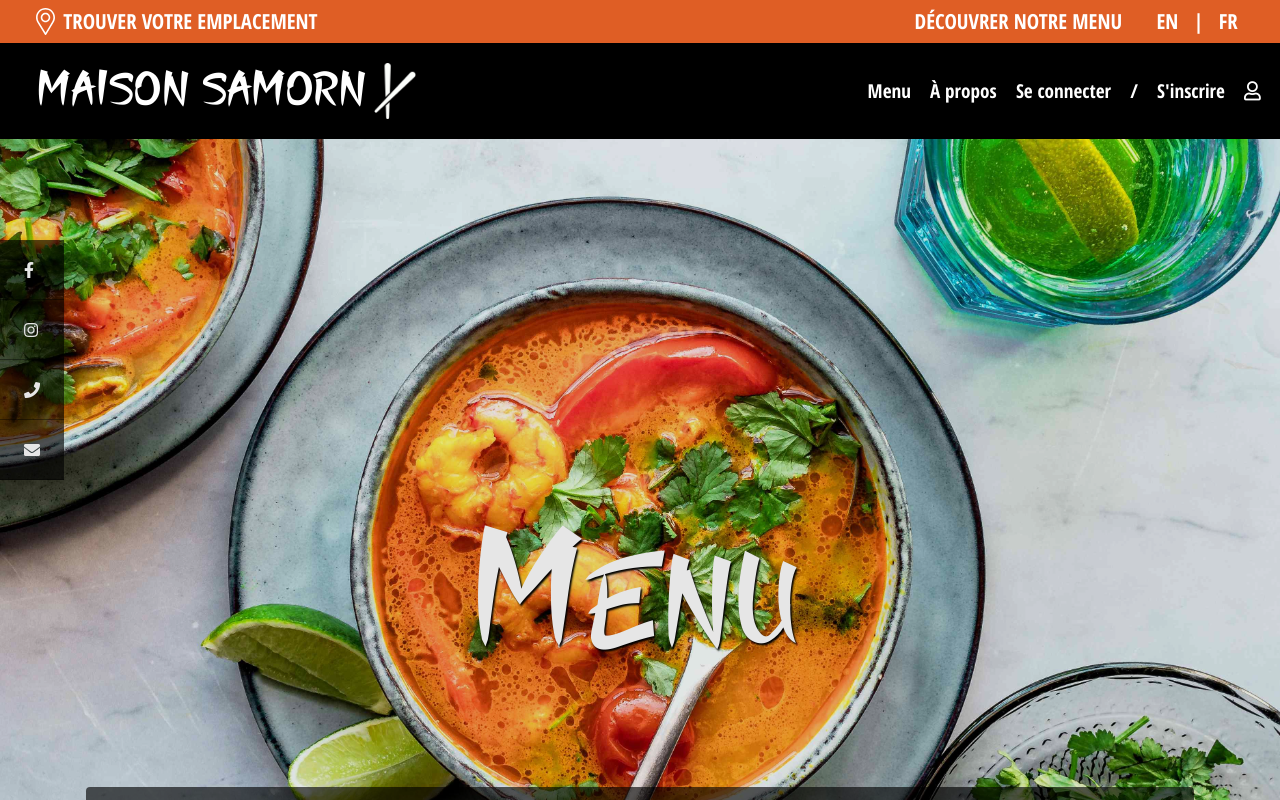
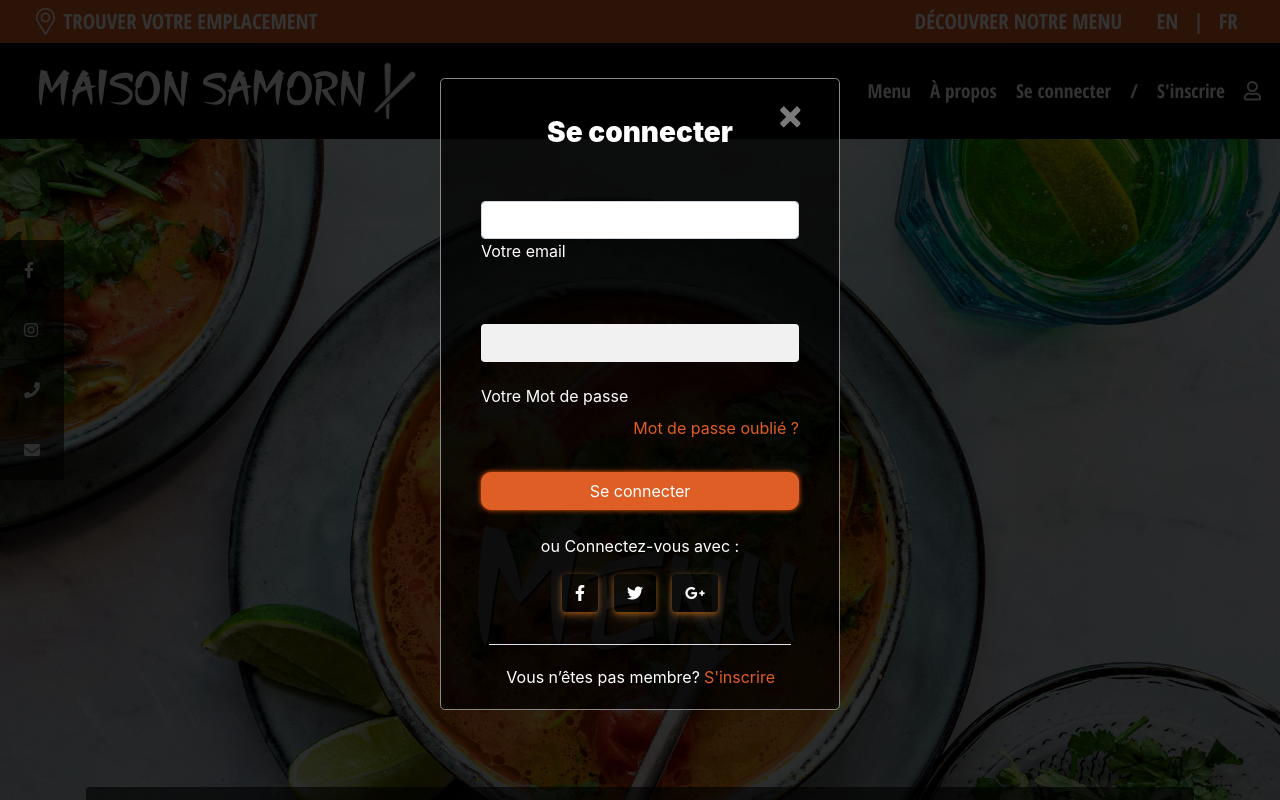
Before and after one commit to uwponcel/maison-samorn, a website: page public/index.html in a window 1280 px wide. Both pictures are taken after a click on the link "Se connecter". Shown: the top 800 px of the page. Drawn offline with nearby package versions, Linux system fonts and the light colour scheme.

Commit message:
ajout du form connecter et correction form s'inscrire

```diff
--- /dev/null
+++ b/public/css/modal/modal-connection.css
@@ -0,0 +1,59 @@
+.form-elegant .font-small {
+    font-size: 1rem;
+}
+
+.form-elegant .z-depth-1a {
+    -webkit-box-shadow: 0 2px 5px 0 rgba(248, 246, 245, 0.26), 0 4px 12px 0 rgba(240, 229, 219, 0.25);
+    box-shadow: 0 2px 5px 0 rgba(248, 120, 0, 0.459), 0 4px 12px 0 rgba(254, 192, 121, 0.25);
+}
+
+.form-elegant .z-depth-1-half,
+.form-elegant .btn:hover {
+    -webkit-box-shadow: 0 5px 11px 0 rgba(255, 161, 85, 0.28), 0 4px 15px 0 rgba(255, 160, 36, 0.15);
+    box-shadow: 0 5px 11px 0 rgba(238, 143, 0, 0.425), 0 4px 15px 0 rgba(245, 147, 19, 0.315);
+}
+
+.form-elegant .modal-header {
+    border-bottom: none;
+}
+
+.modal-dialog .form-elegant .btn .fab {
+    color: white!important;
+}
+
+.form-elegant .modal-body, .form-elegant .modal-footer {
+    font-weight: 400;
+}
+
+
+#ConnectionModal h3 {
+    color: white;
+}
+#ConnectionModal p {
+    color: white;
+}
+
+#ConnectionModal label {
+    color:white;
+}
+#ConnectionModal a {
+    color:#df5e25;
+}
+
+
+#connecterButton {
+    background-color:#df5e25;
+    color: white;
+    box-shadow: 0 0 5px rgb(250, 92, 0);
+    border-radius: 10px;
+}
+#connecterButton:hover{
+    background-color:#b93c06;
+    box-shadow: 0 0 5px rgb(255, 100, 10);
+}
+.close span{
+    float: right;
+}
+.close span:hover{
+    color:#df5e25;
+}
--- a/public/css/modal/modal-signup.css
+++ b/public/css/modal/modal-signup.css
@@ -55,13 +55,13 @@ button:hover {
   width: 100%; /* Full width */
   height: 100%; /* Full height */
   overflow: auto; /* Enable scroll if needed */
-  background-color:rgba(0, 0, 0, 0.685);
+  background-color:rgba(0, 0, 0, 0.801);
   padding-top: 50px;
 }
 
 /* Modal Content/Box */
 .modal-content {
-  background-color: rgba(0, 0, 0, 0.63);
+  background-color: rgba(0, 0, 0, 0.733);
   margin: 5% auto 15% auto; /* 5% from the top, 15% from the bottom and centered */
   border: 1px solid #888;
   width: 80%; /* Could be more or less, depending on screen size */
@@ -107,6 +107,7 @@ hr {
   color:white;
 }
 
+
 /* Change styles for cancel button and signup button on extra small screens */
 @media screen and (max-width: 300px) {
   .cancelbtn, .signupbtn {
--- a/public/index.html
+++ b/public/index.html
@@ -1,6 +1,5 @@
 <!DOCTYPE html>
 <html lang="en">
-
   <head>
     <!--Required meta tag-->
     <meta charset="UTF-8" />
@@ -8,7 +7,10 @@
     <title>Maison Samorn</title>
 
     <!--Font Awesome Icons-->
-  <link rel="stylesheet" href="https://use.fontawesome.com/releases/v5.15.1/css/all.css" />
+    <link
+      rel="stylesheet"
+      href="https://use.fontawesome.com/releases/v5.15.1/css/all.css"
+    />
 
     <!--Bootstrap Stylesheets-->
     <link href="/css/bootstrap.min.css" rel="stylesheet" />
@@ -20,6 +22,7 @@
     <link href="css/social-bar.css" rel="stylesheet" />
     <link href="css/inscription-form.css" rel="stylesheet" />
     <link href="css/modal/modal-signup.css" rel="stylesheet" />
+    <link href="css/modal/modal-connection.css" rel="stylesheet" />
   </head>
 
   <body>
@@ -28,7 +31,10 @@
       <div class="nav-container">
         <div class="top-nav">
           <div class="emplacement">
-          <img src="./img/nav-bar/map-pinpoint.svg" alt="Find your location" />
+            <img
+              src="./img/nav-bar/map-pinpoint.svg"
+              alt="Find your location"
+            />
             <a href="#">Trouver votre emplacement</a>
           </div>
           <div class="menu-langues">
@@ -43,12 +49,12 @@
         <div class="bottom-nav">
           <div class="logo">
             <span class="logo-text">MAISON SAMORN</span>
-          <img src="./img/nav-bar/chopsticks.png" />
+            <img src="./img/nav-bar/chopsticks.png" alt="" />
           </div>
           <div class="bottom-nav-right" id="myLink">
             <a href="#">Menu</a>
             <a href="#">À propos</a>
-          <a href="#" id="connectButton">Se connecter</a>
+            <a href="#" id="navConnectionButton">Se connecter</a>
             <a href="#" class="spaceBarFix">/</a>
             <a href="#" id="navSignUpButton">S'inscrire</a>
             <a href="#" id="myAccount">
@@ -63,38 +69,182 @@
         </div>
       </div>
       <!-- Modal Signup Form -->
-    <div id="myModal" class="modal">
+      <div id="SignUpModal" class="modal">
         <form class="modal-content">
           <div class="container">
             <h1>S'inscrire</h1>
+            <button
+                type="button"
+                class="close"
+                data-dismiss="modal"
+                aria-label="Close"
+              >
+                <span aria-hidden="true">&times;</span>
+            </button>
             <p>Veuillez remplir ce formulaire pour créer un compte.</p>
             <hr />
             <label><b>Email</b></label>
-          <input type="text" placeholder="Entrez votre email" name="email" required />
+            <input
+              type="text"
+              placeholder="Entrez votre email"
+              name="email"
+              required
+            />
 
             <label><b>Mot de passe</b></label>
-          <input type="password" placeholder="Entrer un mot de passe" name="psw" required />
+            <input
+              type="password"
+              placeholder="Entrer un mot de passe"
+              name="psw"
+              required
+            />
 
             <label><b>Confirmation du Mot de passe</b></label>
-          <input type="password" placeholder="Répéter le mot de passe" name="psw-repeat" required />
+            <input
+              type="password"
+              placeholder="Répéter le mot de passe"
+              name="psw-repeat"
+              required
+            />
 
             <label>
-            <input type="checkbox" checked="checked" name="remember" style="margin-bottom: 15px" />
+              <input
+                type="checkbox"
+                checked="checked"
+                name="remember"
+                style="margin-bottom: 15px"
+              />
               Se souvenir de moi
             </label>
 
             <p>
               En créant un compte, vous acceptez nos
-            <a href="#" style="color: dodgerblue">Conditions et Confidentialité</a>.
+              <a href="#" style="color: #df5e25"
+                >Conditions et Confidentialité</a
+              >.
             </p>
 
             <div class="clearfix">
-            <button type="button" class="cancelbtn">Cancel</button>
-            <button type="submit" class="signupbtn">Sign Up</button>
+              <button type="button" class="cancelbtn" id="signupCancelButton">
+                Annuler
+              </button>
+              <button type="submit" class="signupbtn">S'inscrire</button>
             </div>
           </div>
         </form>
       </div>
+
+      <!-- Modal Signup Form -->
+
+
+      <!-- Modal -->
+      <div
+        class="modal fade"
+        id="ConnectionModal"
+        tabindex="-1"
+        role="dialog"
+        aria-labelledby="myModalLabel"
+        aria-hidden="true"
+      >
+        <div class="modal-dialog" role="document">
+          <!--Content-->
+          <div class="modal-content form-elegant">
+            <!--Header-->
+            <div class="modal-header text-center">
+              <h3
+                class="modal-title w-100 dark-grey-text font-weight-bold my-3"
+                id="myModalLabel"
+              >
+                <strong>Se connecter</strong>
+              </h3>
+              <button
+                type="button"
+                class="close"
+                data-dismiss="modal"
+                aria-label="Close"
+              >
+                <span aria-hidden="true">&times;</span>
+              </button>
+            </div>
+            <!--Body-->
+            <div class="modal-body mx-4">
+              <!--Body-->
+              <div class="md-form mb-5">
+                <input
+                  type="email"
+                  id="Form-email1"
+                  class="form-control validate"
+                />
+                <label data-error="wrong" data-success="right" for="Form-email1"
+                  >Votre email</label
+                >
+              </div>
+
+              <div class="md-form pb-3">
+                <input
+                  type="password"
+                  id="Form-pass1"
+                  class="form-control validate"
+                />
+                <label data-error="wrong" data-success="right" for="Form-pass1"
+                  >Votre Mot de passe</label
+                >
+                <p class="font-small  d-flex justify-content-end">
+                  <a href="#" class="blue-text ml-1"> Mot de passe oublié ?</a>
+                </p>
+              </div>
+
+              <div class="text-center mb-3">
+                <button
+                  type="button"
+                  class="btn btn-block btn-rounded z-depth-1a"
+                  id="connecterButton"
+                >
+                  Se connecter
+                </button>
+              </div>
+              <p
+                class="font-small dark-grey-text text-right d-flex justify-content-center mb-3 pt-2"
+              >
+              ou Connectez-vous avec :
+              </p>
+
+              <div class="row my-3 d-flex justify-content-center">
+                <!--Facebook-->
+                <button
+                  type="button"
+                  class="btn btn-white btn-rounded mr-md-3 z-depth-1a"
+                >
+                  <i class="fab fa-facebook-f text-center"></i>
+                </button>
+                <!--Twitter-->
+                <button
+                  type="button"
+                  class="btn btn-white btn-rounded mr-md-3 z-depth-1a"
+                >
+                  <i class="fab fa-twitter"></i>
+                </button>
+                <!--Google +-->
+                <button
+                  type="button"
+                  class="btn btn-white btn-rounded z-depth-1a"
+                >
+                  <i class="fab fa-google-plus-g"></i>
+                </button>
+              </div>
+            </div>
+            <!--Footer-->
+            <div class="modal-footer mx-5 pt-3 mb-1">
+              <p class="font-small grey-text d-flex justify-content-end">
+                Vous n’êtes pas membre? <a href="#" class="blue-text ml-1" id="Connection-Inscription"> S'inscrire</a>
+              </p>
+            </div>
+          </div>
+          <!--/.Content-->
+        </div>
+      </div>
+      <!-- Modal -->
+
     </header>
     <main>
       <!--Social Icons-->
@@ -103,25 +253,25 @@
           <li>
             <a href="https://www.facebook.com/Maison-Samorn-433974266640265/">
               <i class="fab fa-facebook-f"></i>
-            <span>Facebook</span>
+              <span>MaisonSamorn</span>
             </a>
           </li>
           <li>
             <a href="https://instagram.com/maisonsamorn?igshid=15cg3s9ymoq05">
               <i class="fab fa-instagram"></i>
-            <span>Instagram</span>
+              <span>@maisonsamorn</span>
             </a>
           </li>
           <li>
             <a href="#">
               <i class="fas fa-phone"></i>
-            <span>(111)111-1111</span>
+              <span>(819)595-0232</span>
             </a>
           </li>
           <li>
             <a href="#">
               <i class="fas fa-envelope"></i>
-            <span>test123@gmail.com</span>
+              <span>maisonsamorn@gmail.com</span>
             </a>
           </li>
         </ul>
@@ -133,13 +283,23 @@
       <!--Food Menu Container-->
       <div class="container my-4">
         <!--Accordion wrapper-->
-      <div class="accordion md-accordion" id="accordionEx" role="tablist" aria-multiselectable="true">
+        <div
+          class="accordion md-accordion"
+          id="accordionEx"
+          role="tablist"
+          aria-multiselectable="true"
+        >
           <!-- Accordion card -->
           <div class="card">
             <!--Accordion card Header -->
             <div class="card-header" role="tab" id="headingOne1">
-            <a data-toggle="collapse" data-parent="#accordionEx" href="#collapseOne1" aria-expanded="true"
-              aria-controls="collapseOne1">
+              <a
+                data-toggle="collapse"
+                data-parent="#accordionEx"
+                href="#collapseOne1"
+                aria-expanded="true"
+                aria-controls="collapseOne1"
+              >
                 <h5 class="mb-0">
                   Entrées - Appetizer
                   <i class="fas fa-angle-down rotate-icon"></i>
@@ -147,11 +307,20 @@
               </a>
             </div>
             <!--Accordion card Body -->
-          <div id="collapseOne1" class="collapse show" role="tabpanel" aria-labelledby="headingOne1"
-            data-parent="#accordionEx">
+            <div
+              id="collapseOne1"
+              class="collapse show"
+              role="tabpanel"
+              aria-labelledby="headingOne1"
+              data-parent="#accordionEx"
+            >
               <!-- Card Element 1 -->
               <div class="card element" style="width: 15rem">
-              <img src="img/food-pictures/tom-yum-goong.jpg" class="card-img-top" alt="..." />
+                <img
+                  src="img/food-pictures/tom-yum-goong.jpg"
+                  class="card-img-top"
+                  alt="..."
+                />
                 <div class="card-body">
                   <h5 class="card-title">Tom Yum Goong 7$</h5>
                   <p class="card-text">
@@ -166,7 +335,11 @@
 
               <!-- Card Element 2 -->
               <div class="card element" style="width: 15rem">
-              <img src="img/food-pictures/tom-kha-goong.jpg" class="card-img-top" alt="..." />
+                <img
+                  src="img/food-pictures/tom-kha-goong.jpg"
+                  class="card-img-top"
+                  alt="..."
+                />
                 <div class="card-body">
                   <h5 class="card-title">Tom Kha Goong 7$</h5>
                   <p class="card-text">
@@ -179,7 +352,11 @@
 
               <!-- Card Element 3 -->
               <div class="card element" style="width: 15rem">
-              <img src="img/food-pictures/tom-yum-gai.jpg" class="card-img-top" alt="..." />
+                <img
+                  src="img/food-pictures/tom-yum-gai.jpg"
+                  class="card-img-top"
+                  alt="..."
+                />
                 <div class="card-body">
                   <h5 class="card-title">Tom Yum Gai 6$</h5>
                   <p class="card-text">
@@ -194,7 +371,11 @@
 
               <!-- Card Element 4 -->
               <div class="card element" style="width: 15rem">
-              <img src="img/food-pictures/tom-kha-gai.jpg" class="card-img-top" alt="..." />
+                <img
+                  src="img/food-pictures/tom-kha-gai.jpg"
+                  class="card-img-top"
+                  alt="..."
+                />
                 <div class="card-body">
                   <h5 class="card-title">Tom Kha Gai 6$</h5>
                   <p class="card-text">
@@ -216,5 +397,4 @@
 
     <script src="js/main.js"></script>
   </body>
-
 </html>
--- a/public/js/main.js
+++ b/public/js/main.js
@@ -1,6 +1,15 @@
 $("#navSignUpButton").on("click", () => {
-  $("#myModal").modal();
+  $("#SignUpModal").modal();
+});
+$("#navConnectionButton").on("click", () => {
+  $("#ConnectionModal").modal();
 });
 $("#signupCancelButton").on("click", () => {
-  $("#myModal").modal("hide");
+  $("#SignUpModal").modal("hide");
 });
+$("#Connection-Inscription").on("click", () => {
+  $("#ConnectionModal").modal("hide");
+});
+$("#Connection-Inscription").on("click", () => {
+  $("#SignUpModal").modal();
+});
```
Lines whose indentation alone changed are shown as unchanged.
